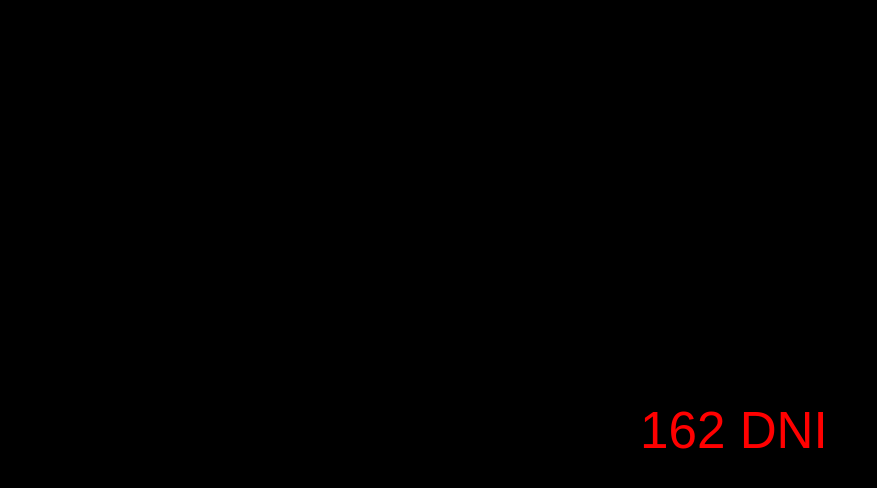
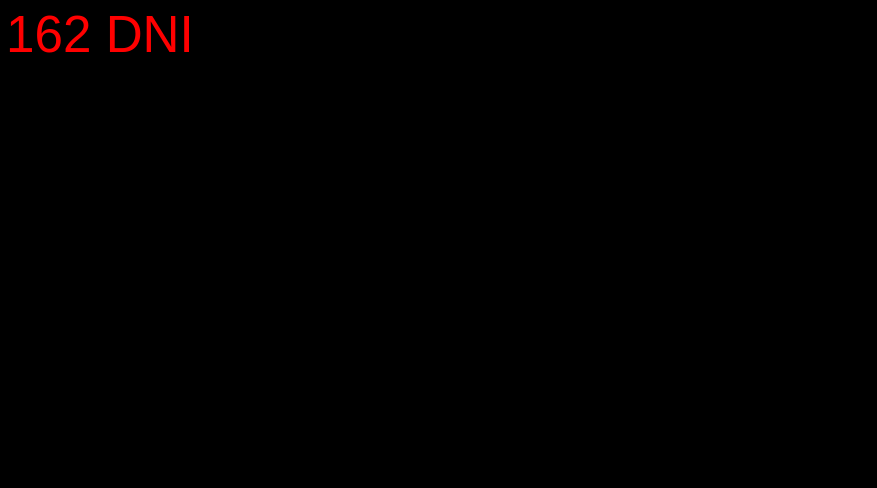
Before and after one commit to Mikrzak/countdown, a plain HTML site: page index.html in a window 1280 px wide. Shown: the whole page, without its empty margins (0-877 px from the left). Drawn offline with Linux system fonts and the light colour scheme; a web font is replaced by a local one.

Commit message:
Update style.css

```diff
--- a/style.css
+++ b/style.css
@@ -9,8 +9,8 @@ body{
     margin: 0;
     font-size: 4vw;/*200px;*/
     position: absolute;
-    top: 50%;
-    left: 50%;
+    top: 0.5vh;
+    left: 0.5vw;
     /*-ms-transform: translate(-50%, -50%);
     transform: translate(-50%, -50%);*/
     font-family: 'Amped For Evil', sans-serif;
```
